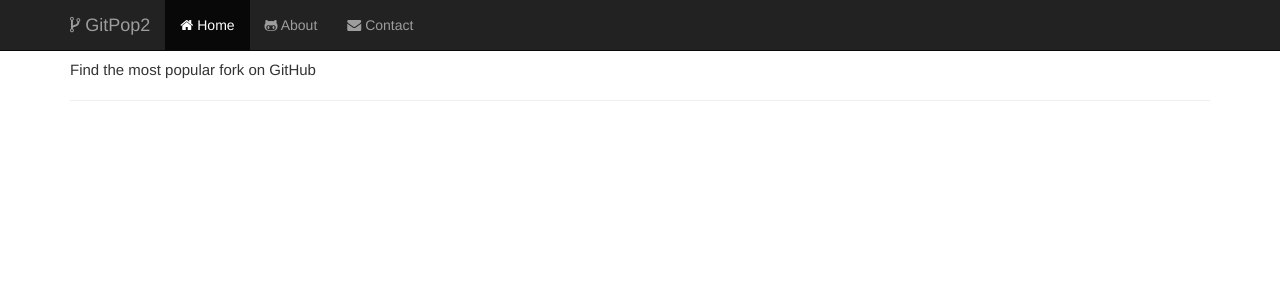
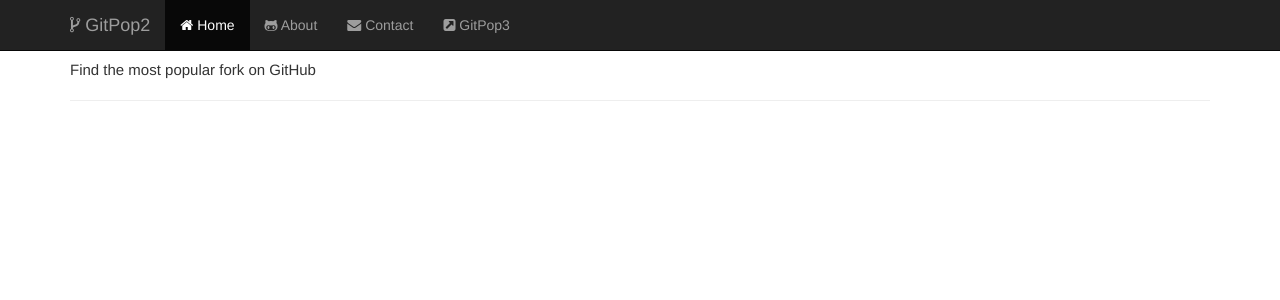
Before and after one commit to AndreMiras/gitpop2, a Django app: template templates/base.html in a window 1280 px wide. Shown: the top 300 px of the page. Run offline with Django 3.2, Linux system fonts and the light colour scheme; the template is opened without the code that fills it, so the values that code supplies are empty; some libraries are stand-ins or nearby versions.

Commit message:
:memo: Adds GitPop3 link to nav bar
https://andremiras.github.io/gitpop3/

```diff
--- a/templates/base.html
+++ b/templates/base.html
@@ -38,6 +38,7 @@
             <li class="active"><a href="/"> <i class="fa fa-home"></i> Home</a></li>
             <li><a href="https://github.com/AndreMiras/gitpop2"><i class="fa fa-github-alt"></i> About</a></li>
             <li><a href="{% url 'contact' %}"><i class="fa fa-envelope"></i> Contact</a></li>
+            <li><a href="https://andremiras.github.io/gitpop3/"><i class="fa fa-external-link-square"></i> GitPop3</a></li>
           </ul>
         </div><!--/.nav-collapse -->
       </div>
```
